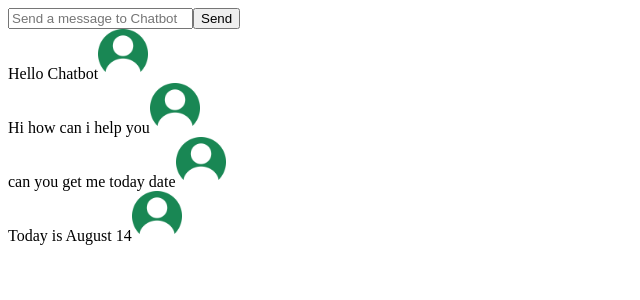
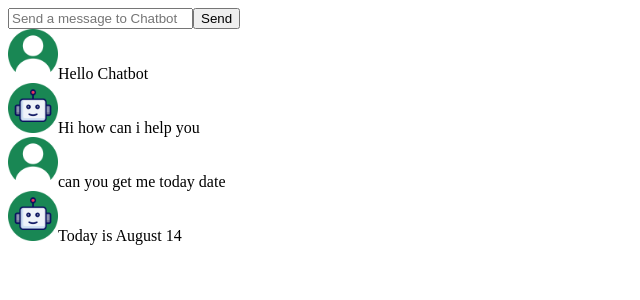
Before and after one commit to Nasir-afridi/React_Practice, a React (Vite) app in the folder React-Practice/: page / in a window 1280 px wide. Shown: the top 300 px of the page, without its empty margins (0-640 px from the left). Built offline with nearby package versions, Linux system fonts and the light colour scheme.

Commit message:
added the image of the robot and clean up the code

```diff
--- a/React-Practice/src/ChatBot/ChatMessage.jsx
+++ b/React-Practice/src/ChatBot/ChatMessage.jsx
@@ -2,10 +2,23 @@ import React from 'react'
 
 const ChatMessage = (props) => {
     const message = props.message
+    const sender = props.sender
+
+    // if(sender === 'robot') {
+    //     return (
+    //     <div>
+    //         <img src="/robot.png" width={50} alt="" />
+    //         {message}
+    //     </div>
+    //     )
+    // }
+
+
   return (
     <div>
+        {sender === 'robot' && <img src="/robot.png" width={50} />}
+        {sender === 'user' && <img src="/user.png" width={50} />}
         {message}
-        <img src="/user.png" width={50} alt="" />
     </div>
   )
 }
```
